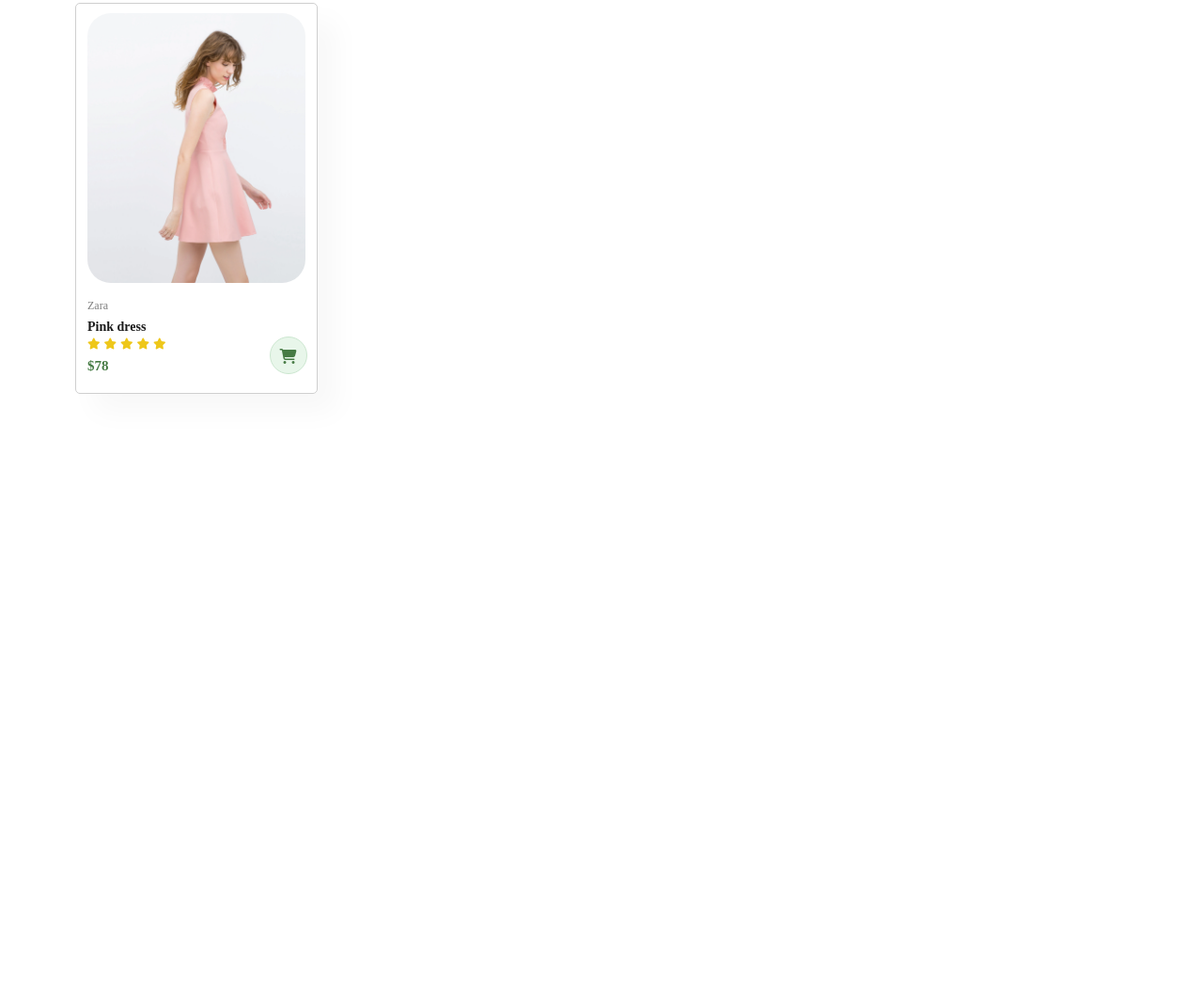
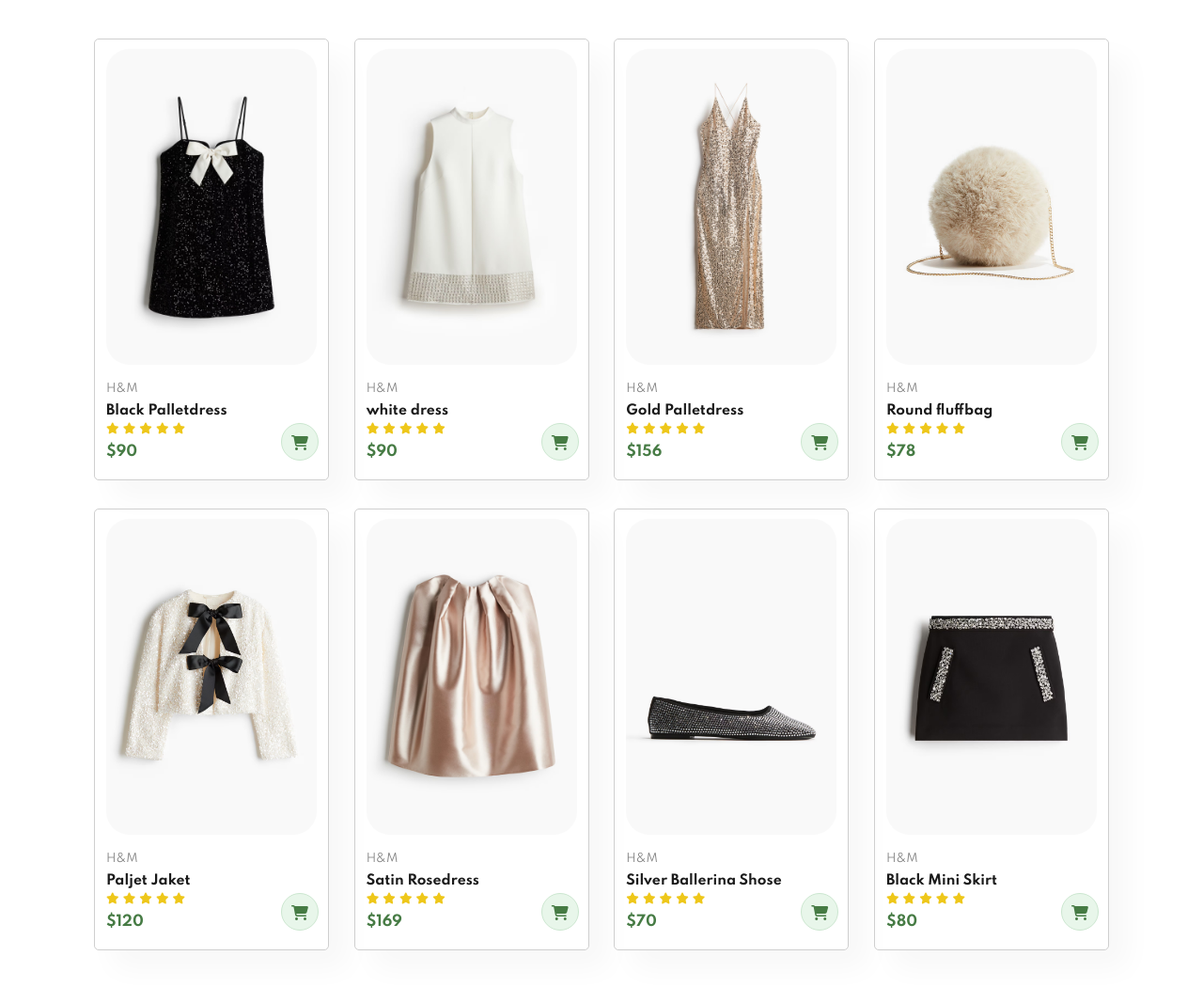
Before and after one commit to Meazajao/Shopping-website, a plain HTML site: page index.html in a window 1280 px wide. Shown: the part 1286-2336 px from the top of the page at 94% size. Before the commit the page ends 1760 px from the top, so only its background shows below. Drawn offline with Linux system fonts and the light colour scheme.

Commit message:
Add product images and descriptions to product section

```diff
--- a/index.html
+++ b/index.html
@@ -9,6 +9,7 @@
     <script src="./script/script.js" defer></script>
 </head>
 <body>
+    <!-- Header Section -->
     <section id="header">
         <a href="#"><img src="./images/logo.png" alt="logo" class="logo"></a>
         <div>
@@ -23,6 +24,7 @@
         </div>
     </section>
 
+    <!-- Hero Section -->
     <section id="hero">
         <h4>Exchange & Save</h4>
         <h2>Exclusive Value Deal</h2>
@@ -31,38 +33,88 @@
         <button>Shop now</button>
     </section>
 
+    <!-- Features Section -->
     <section id="feature" class="section-p1">
         <div class="fe-box">
-            <img src="./images/shipping.png" alt="">
-                <h6>Free shipping</h6>
+            <img src="./images/shipping.png" alt="Free Shipping">
+            <h6>Free shipping</h6>
         </div>
         <div class="fe-box">
-            <img src="./images/delivery.png" alt="">
-                <h6>Online Order</h6>
+            <img src="./images/delivery.png" alt="Online Order">
+            <h6>Online Order</h6>
         </div>
         <div class="fe-box">
-            <img src="./images/money.png" alt="">
-                <h6>Save Money</h6>
+            <img src="./images/money.png" alt="Save Money">
+            <h6>Save Money</h6>
         </div>
         <div class="fe-box">
-            <img src="./images/promotion.png" alt="">
-                <h6>Promotion</h6>
+            <img src="./images/promotion.png" alt="Promotion">
+            <h6>Promotion</h6>
         </div>
         <div class="fe-box">
-            <img src="./images/support.png" alt="">
-                <h6>24/7 Support</h6>
+            <img src="./images/support.png" alt="24/7 Support">
+            <h6>24/7 Support</h6>
         </div>
     </section>
 
+    <!-- Product Section -->
     <section id="product1" class="section-p1">
         <h2>Latest Arrivals</h2>
         <p>Summer Collection New Modern Design</p>
         <div class="pro-container">
             <div class="pro">
-                <img src="./images/pink-dress.png" alt="">
+                <img src="./images/svartglitterdress.png" alt="Pink Dress">
                 <div class="des">
-                    <span>Zara</span>
-                    <h5>Pink dress</h5>
+                    <span>H&M</span>
+                    <h5>Black Palletdress</h5>
+                    <div class="star">
+                        <i class="fa-solid fa-star"></i>
+                        <i class="fa-solid fa-star"></i>
+                        <i class="fa-solid fa-star"></i>
+                        <i class="fa-solid fa-star"></i>
+                        <i class="fa-solid fa-star"></i>
+                    </div>
+                    <h4>$90</h4>
+                </div>
+                <a href="#"><i class="fa-solid fa-cart-shopping cart"></i></a>
+            </div>
+            <div class="pro">
+                <img src="./images/whitedress.png" alt="Pink Dress">
+                <div class="des">
+                    <span>H&M</span>
+                    <h5>white dress</h5>
+                    <div class="star">
+                        <i class="fa-solid fa-star"></i>
+                        <i class="fa-solid fa-star"></i>
+                        <i class="fa-solid fa-star"></i>
+                        <i class="fa-solid fa-star"></i>
+                        <i class="fa-solid fa-star"></i>
+                    </div>
+                    <h4>$90</h4>
+                </div>
+                <a href="#"><i class="fa-solid fa-cart-shopping cart"></i></a>
+            </div>
+            <div class="pro">
+                <img src="./images/nättklänning.png" alt="Pink Dress">
+                <div class="des">
+                    <span>H&M</span>
+                    <h5>Gold Palletdress</h5>
+                    <div class="star">
+                        <i class="fa-solid fa-star"></i>
+                        <i class="fa-solid fa-star"></i>
+                        <i class="fa-solid fa-star"></i>
+                        <i class="fa-solid fa-star"></i>
+                        <i class="fa-solid fa-star"></i>
+                    </div>
+                    <h4>$156</h4>
+                </div>
+                <a href="#"><i class="fa-solid fa-cart-shopping cart"></i></a>
+            </div>
+            <div class="pro">
+                <img src="./images/rundväska.png" alt="Pink Dress">
+                <div class="des">
+                    <span>H&M</span>
+                    <h5>Round fluffbag</h5>
                     <div class="star">
                         <i class="fa-solid fa-star"></i>
                         <i class="fa-solid fa-star"></i>
@@ -73,9 +125,73 @@
                     <h4>$78</h4>
                 </div>
                 <a href="#"><i class="fa-solid fa-cart-shopping cart"></i></a>
-
+            </div>
+            <div class="pro">
+                <img src="./images/paljetjaka.png" alt="Pink Dress">
+                <div class="des">
+                    <span>H&M</span>
+                    <h5>Paljet Jaket</h5>
+                    <div class="star">
+                        <i class="fa-solid fa-star"></i>
+                        <i class="fa-solid fa-star"></i>
+                        <i class="fa-solid fa-star"></i>
+                        <i class="fa-solid fa-star"></i>
+                        <i class="fa-solid fa-star"></i>
+                    </div>
+                    <h4>$120</h4>
+                </div>
+                <a href="#"><i class="fa-solid fa-cart-shopping cart"></i></a>
+            </div>
+            <div class="pro">
+                <img src="./images/rosesatin.png" alt="Pink Dress">
+                <div class="des">
+                    <span>H&M</span>
+                    <h5>Satin Rosedress</h5>
+                    <div class="star">
+                        <i class="fa-solid fa-star"></i>
+                        <i class="fa-solid fa-star"></i>
+                        <i class="fa-solid fa-star"></i>
+                        <i class="fa-solid fa-star"></i>
+                        <i class="fa-solid fa-star"></i>
+                    </div>
+                    <h4>$169</h4>
+                </div>
+                <a href="#"><i class="fa-solid fa-cart-shopping cart"></i></a>
+            </div>
+            <div class="pro">
+                <img src="./images/silverbalerinaskor.png" alt="Pink Dress">
+                <div class="des">
+                    <span>H&M</span>
+                    <h5>Silver Ballerina Shose</h5>
+                    <div class="star">
+                        <i class="fa-solid fa-star"></i>
+                        <i class="fa-solid fa-star"></i>
+                        <i class="fa-solid fa-star"></i>
+                        <i class="fa-solid fa-star"></i>
+                        <i class="fa-solid fa-star"></i>
+                    </div>
+                    <h4>$70</h4>
+                </div>
+                <a href="#"><i class="fa-solid fa-cart-shopping cart"></i></a>
+            </div>
+            <div class="pro">
+                <img src="./images/svartminikjol.png" alt="Pink Dress">
+                <div class="des">
+                    <span>H&M</span>
+                    <h5>Black Mini Skirt</h5>
+                    <div class="star">
+                        <i class="fa-solid fa-star"></i>
+                        <i class="fa-solid fa-star"></i>
+                        <i class="fa-solid fa-star"></i>
+                        <i class="fa-solid fa-star"></i>
+                        <i class="fa-solid fa-star"></i>
+                    </div>
+                    <h4>$80</h4>
+                </div>
+                <a href="#"><i class="fa-solid fa-cart-shopping cart"></i></a>
             </div>
         </div>
+
     </section>
 </body>
 </html>
--- a/styles/master.css
+++ b/styles/master.css
@@ -1,11 +1,17 @@
 @import url("https://fonts.googleapis.com/css2?family=Spartan:wght@100;200;300;400;500;600;700;800;900&display=swap");
 
 * {
+    font-family: 'Spartan';
     box-sizing: border-box;
     margin: 0;
     padding: 0;
 }
 
+body {
+    width: 100%;
+}
+
+/* Typography */
 h1 {
     font-size: 50px;
     line-height: 1.6;
@@ -24,8 +30,8 @@ h4 {
 }
 
 h6 {
+    font-size: 12px;
     font-weight: 700;
-    font-size: 12px;
 }
 
 p {
@@ -34,7 +40,8 @@ p {
     margin: 15px 0 20px 0;
 }
 
-.section-p1{
+/* Utility Classes */
+.section-p1 {
     padding: 40px 80px;
 }
 
@@ -42,26 +49,23 @@ p {
     margin: 40px 0;
 }
 
-body {
-    width: 100%;
+.logo {
+    height: 20px;
+    width: 35px;
 }
 
-.logo {
-    width: 35px;
-    height: 20px;
-}
-
+/* Header Section */
 #header {
     display: flex;
     align-items: center;
     justify-content: space-between;
     padding: 20px 50px;
     background-color: #e0e0e0;
-    box-shadow: 0 5px 15px rgba(0, 0, 0, 0.25) ;
-    z-index: 1000;
+    box-shadow: 0 5px 15px rgba(0, 0, 0, 0.25);
     position: sticky;
     top: 0;
     left: 0;
+    z-index: 1000;
 }
 
 #navbar {
@@ -70,9 +74,9 @@ body {
     justify-content: center;
 }
 
-#navbar li{
+#navbar li {
     list-style: none;
-    padding: 0px 20px;
+    padding: 0 20px;
     position: relative;
 }
 
@@ -81,7 +85,7 @@ body {
     font-size: 16px;
     font-weight: 600;
     color: black;
-    transition: 0.3 ease;
+    transition: 0.3s ease;
 }
 
 #navbar li a:hover,
@@ -100,36 +104,37 @@ body {
     left: 20px;
 }
 
+/* Hero Section */
 #hero {
-    background-image: url("../images/silverdress.png");
-    background-size: cover;
-    height: 90vh;
-    width: 100%;
-    background-position: fixed;
-    padding:  0 80px;
     display: flex;
     flex-direction: column;
     align-items: flex-start;
     justify-content: center;
+    height: 90vh;
+    width: 100%;
+    padding: 0 80px;
+    background-image: url("../images/silverdress.png");
+    background-size: cover;
+    background-position: fixed;
 }
-
 
 #hero h1 {
     color: #95036e;
 }
 
 #hero button {
+    background-color: transparent;
     background-image: url("../images/button.png");
     background-repeat: no-repeat;
-    background-color: transparent;
     color: #95036e;
     border: none;
-    padding: 14px 80px ;
+    padding: 14px 80px;
     cursor: pointer;
+    font-size: 15px;
     font-weight: 700;
-    font-size: 15px;
 }
 
+/* Feature Section */
 #feature {
     display: flex;
     align-items: center;
@@ -138,24 +143,24 @@ body {
     cursor: pointer;
 }
 
-#feature .fe-box img {
-    width: 150px;
-    height: 150px;
-}
-
 #feature .fe-box {
+    width: 180px;
+    padding: 25px 15px;
+    text-align: center;
     background-color: #ededed;
-    width: 180px;
-    text-align: center;
-    padding: 25px 15px;
-    box-shadow: 20px 20px 34px rgba(0, 0, 0, 0.03);
     border: 1px solid #e3e3e3;
     border-radius: 5px;
-   margin: 15px 0;
+    box-shadow: 20px 20px 34px rgba(0, 0, 0, 0.03);
+    margin: 15px 0;
 }
 
 #feature .fe-box:hover {
     box-shadow: 10px 10px 54px rgba(52, 52, 52, 0.1);
+}
+
+#feature .fe-box img {
+    width: 150px;
+    height: 150px;
 }
 
 #feature .fe-box h6 {
@@ -183,8 +188,16 @@ body {
     background-color: #dcfffd;
 }
 
+/* Product Section */
 #product1 {
     text-align: center;
+}
+
+#product1 .pro-container {
+    display: flex;
+    justify-content: space-between;
+    padding: 20px;
+    flex-wrap: wrap;
 }
 
 #product1 .pro {
@@ -193,16 +206,14 @@ body {
     padding: 10px 12px;
     border: 1px solid #cfcfcf;
     border-radius: 5px;
-    cursor: pointer;
-    box-shadow: 20px 20px 30px rgba(0, 0, 0, 0.03);
     margin: 15px 0;
     position: relative;
-
+    box-shadow: 20px 20px 30px rgba(0, 0, 0, 0.03);
+    cursor: pointer;
 }
 
 #product1 .pro:hover {
     box-shadow: 10px 10px 54px rgba(52, 52, 52, 0.1);
-
 }
 
 #product1 .pro img {
@@ -211,19 +222,26 @@ body {
 }
 
 #product1 .pro .des {
+    padding: 10px 0;
     text-align: start;
-    padding: 10px 0;
 }
 
 #product1 .pro .des span {
+    font-size: 12px;
     color: #7f7f7f;
-    font-size: 12px;
 }
 
 #product1 .pro .des h5 {
-    color: #1a1a1a ;
+    font-size: 14px;
     padding-top: 7px;
-    font-size: 14px;
+    color: #1a1a1a;
+}
+
+#product1 .pro .des h4 {
+    font-size: 15px;
+    font-weight: 700;
+    padding-top: 7px;
+    color: #467b44;
 }
 
 #product1 .pro .des i {
@@ -231,21 +249,14 @@ body {
     color: #eec71a;
 }
 
-#product1 .pro .des h4 {
-    padding-top: 7px;
-    font-size: 15px;
-    font-weight: 700;
-    color: #467b44;
-}
-
 #product1 .pro .cart {
-    background-color: #e8f6ea;
-    color: #467b44;
     width: 40px;
     height: 40px;
     line-height: 40px;
+    background-color: #e8f6ea;
+    border: 1px solid #cce7d0;
+    color: #467b44;
     border-radius: 50px;
-    border: 1px solid #cce7d0 ;
     position: absolute;
     bottom: 20px;
     right: 10px;
```
Also changed, not shown: images/nättklänning.png (added), images/paljetjaka.png (added), images/rosesatin.png (added), images/rundväska.png (added), images/silverbalerinaskor.png (added), images/svartglitterdress.png (added), images/svartminikjol.png (added), images/whitedress.png (added).
